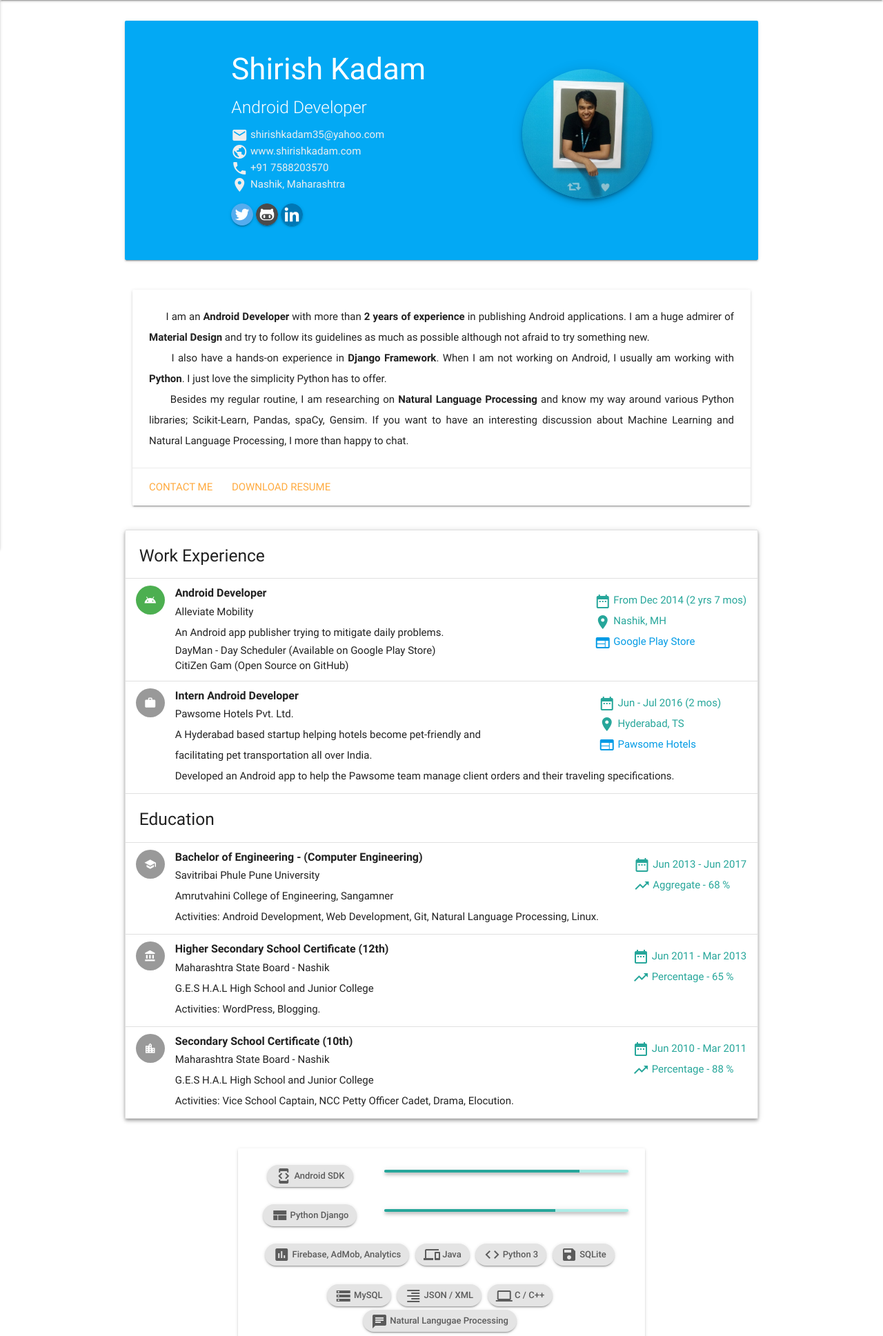
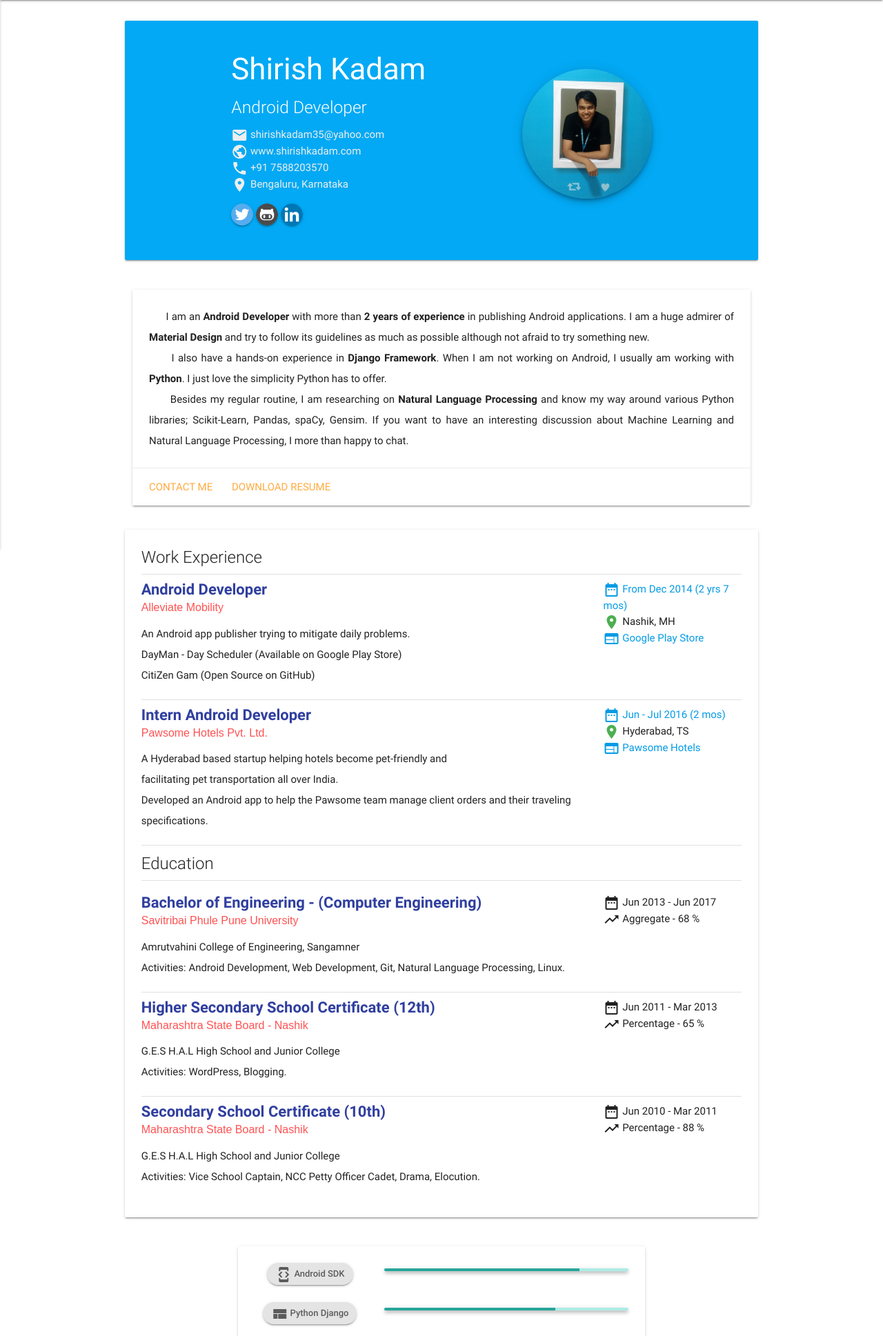
Before and after one commit to 5hirish/django_5hirish, a Django app: page /me/ in a window 1280 px wide. Shown: the part 64-2001 px from the top of the page at 69% size. Run offline with Django 3.2, Linux system fonts and the light colour scheme; some libraries are stand-ins or nearby versions.

Commit message:
Fixed the Work and Education card

```diff
--- a/me/templates/resume.html
+++ b/me/templates/resume.html
@@ -22,7 +22,7 @@
                             <li><a class="grey-text text-lighten-3" href="mailto:shirishkadam35@yahoo.com"><i class="material-icons">email</i> shirishkadam35@yahoo.com</a></li>
                             <li><a class="grey-text text-lighten-3" href="https://shirishkadam.com/" target="_blank"><i class="material-icons">public</i> www.shirishkadam.com</a></li>
                             <li><a class="grey-text text-lighten-3" href="tel:+917588203570"><i class="material-icons">phone</i> +91 7588203570</a></li>
-                            <li><a class="grey-text text-lighten-3" href="https://goo.gl/maps/7A936nACSND2" target="_blank"><i class="material-icons">room</i> Nashik, Maharashtra</a></li>
+                            <li><a class="grey-text text-lighten-3" href="https://goo.gl/maps/h2t8Y7ApjCC2" target="_blank"><i class="material-icons">room</i> Bengaluru, Karnataka</a></li>
                         </ul>
                         <a href="https://twitter.com/5hirish" target="_blank"><img src="{% get_static_prefix %}img/twitter.png" class="circle z-depth-1"></a>
                         <a href="https://github.com/5hirish" target="_blank"><img src="{% get_static_prefix %}img/github.png" class="circle z-depth-1"></a>
@@ -63,7 +63,7 @@
                     I more than happy to chat.</p>
             </div>
             <div class="card-action">
-              <a href="#">Contact Me</a>
+              <a href="#contact_me">Contact Me</a>
               <a href="#">Download Resume</a>
             </div>
         </div>
@@ -73,84 +73,105 @@
 
 <!------------------- Work and Education ------------------>
 
+<div class="row">
+    <div class="s12 m12 l12">
+        <div class="card">
+            <div class="card-content">
+
+                <span class="card-title">Work Experience</span>
+
+                <div class="divider"style="margin-bottom: 10px"></div>
 
                     <div class="row">
-    <ul class="collection with-header z-depth-2">
+                        <div class="col s12 m8 l9">
+                            <h3 style="font-size: 22px; color: #303F9F; margin-bottom: 5px; margin-top: 0"><b>Android Developer</b></h3>
+                            <h4 style="font-size: 16px; color: #FF5252; margin-top: 0">Alleviate Mobility</h4>
+                            <p>An	Android	app	publisher	trying	to	mitigate	daily	problems.<br>
+                            DayMan - Day Scheduler (Available on Google	Play Store)<br>
+                            CitiZen	Gam (Open Source on	GitHub)</p>
 
-        <li class="collection-header"><h5>Work Experience</h5></li>
+                        </div>
+                        <div class="col s12 m4 l3">
+                            <a class=""><i class="material-icons teak">date_range</i> From Dec 2014 (2 yrs 7 mos) <br></a>
+                            <i class="material-icons green-text">location_on</i> Nashik, MH <br>
+                            <a href="https://play.google.com/store/apps/dev?id=5860660234681628777" target="_blank"><i class="material-icons">web</i> Google Play Store</a>
+                        </div>
+                    </div>
 
-        <li class="collection-item avatar">
-            <i class="material-icons circle green">android</i>
-            <span class="title"><b>Android Developer</b></span>
-            <p>Alleviate Mobility<br>
-             An	Android	app	publisher	trying	to	mitigate	daily	problems.
-            <ul>
-                <li>DayMan - Day Scheduler (Available on Google	Play Store)</li>
-                <li>CitiZen	Gam (Open Source on	GitHub)<li>
-            </ul>
-            <p class="secondary-content">
-                <i class="material-icons">date_range</i> From Dec 2014 (2 yrs 7 mos) <br>
-                <i class="material-icons">location_on</i> Nashik, MH <br>
-                <a href="https://play.google.com/store/apps/dev?id=5860660234681628777" target="_blank"><i class="material-icons">web</i> Google Play Store</a>
-            </p>
-        </li>
+                <div class="divider" style="margin-bottom: 10px"></div>
 
-        <li class="collection-item avatar">
-            <i class="material-icons circle">work</i>
-            <span class="title"><b>Intern Android Developer</b></span>
-            <p>Pawsome Hotels Pvt. Ltd.<br>
-             A Hyderabad based startup helping hotels become pet-friendly and <br>
+                    <div class="row">
+                        <div class="col s12 m8 l9">
+                            <h3 style="font-size: 22px; color: #303F9F; margin-bottom: 5px; margin-top: 0"><b>Intern Android Developer</b></h3>
+                            <h4 style="font-size: 16px; color: #FF5252; margin-top: 0">Pawsome Hotels Pvt. Ltd.</h4>
+                            <p>A Hyderabad based startup helping hotels become pet-friendly and <br>
                             facilitating pet transportation all over India.
-                <br>Developed an Android app to help the Pawsome team manage client orders and their traveling specifications.
-            </p>
-            <p class="secondary-content">
-                <i class="material-icons">date_range</i> Jun - Jul 2016 (2 mos) &nbsp &nbsp &nbsp &nbsp &nbsp <br>
-                <i class="material-icons">location_on</i> Hyderabad, TS <br>
+                            <br>Developed an Android app to help the Pawsome team manage client orders and their traveling specifications.</p>
+
+                        </div>
+                        <div class="col s12 m4 l3">
+                            <a class=""><i class="material-icons teak">date_range</i> Jun - Jul 2016 (2 mos) <br></a>
+                            <i class="material-icons green-text">location_on</i> Hyderabad, TS <br>
                             <a href="http://www.pawsomehotels.com" target="_blank"><i class="material-icons">web</i> Pawsome Hotels</a>
-            </p>
-        </li>
+                        </div>
+                    </div>
 
-        <li class="collection-header"><h5>Education</h5></li>
 
-        <li class="collection-item avatar">
-            <i class="material-icons circle">school</i>
-            <span class="title"><b>Bachelor of	Engineering	- (Computer	Engineering)</b></span>
-            <p>Savitribai Phule	Pune University<br>
-            Amrutvahini College of Engineering, Sangamner<br>
-            Activities: Android Development, Web Development, Git, Natural Language Processing, Linux.
-            </p>
-            <p class="secondary-content">
+                <div class="divider" style="margin-bottom: 10px"></div>
+
+                <span class="card-title">Education</span>
+
+                <div class="divider" style="margin-bottom: 20px"></div>
+
+                    <div class="row">
+                        <div class="col s12 m8 l9">
+                            <h3 style="font-size: 22px; color: #303F9F; margin-bottom: 5px; margin-top: 0"><b>Bachelor of	Engineering	- (Computer	Engineering)</b></h3>
+                            <h4 style="font-size: 16px; color: #FF5252; margin-top: 0">Savitribai Phule	Pune University</h4>
+                            <p>Amrutvahini College of Engineering, Sangamner<br>
+                            Activities: Android Development, Web Development, Git, Natural Language Processing, Linux.</p>
+
+                        </div>
+                        <div class="col s12 m4 l3">
                             <i class="material-icons">date_range</i> Jun 2013 - Jun 2017<br>
                             <i class="material-icons">trending_up</i> Aggregate - 68 % <br>
-            </p>
-        </li>
+                        </div>
+                    </div>
 
-        <li class="collection-item avatar">
-            <i class="material-icons circle">account_balance</i>
-            <span class="title"><b>Higher Secondary School Certificate (12th)</b></span>
-            <p>Maharashtra State Board - Nashik<br>
-            G.E.S H.A.L High School and Junior College<br>
-            Activities: WordPress, Blogging.
-            </p>
-            <p class="secondary-content">
+                <div class="divider" style="margin-bottom: 10px"></div>
+
+                    <div class="row">
+                        <div class="col s12 m8 l9">
+                            <h3 style="font-size: 22px; color: #303F9F; margin-bottom: 5px; margin-top: 0"><b>Higher Secondary School Certificate (12th)</b></h3>
+                            <h4 style="font-size: 16px; color: #FF5252; margin-top: 0">Maharashtra State Board - Nashik</h4>
+                            <p>G.E.S H.A.L High School and Junior College<br>
+                            Activities: WordPress, Blogging.</p>
+
+                        </div>
+                        <div class="col s12 m4 l3">
                             <i class="material-icons">date_range</i> Jun 2011 - Mar 2013<br>
                             <i class="material-icons">trending_up</i> Percentage - 65 % <br>
-            </p>
-        </li>
+                        </div>
+                    </div>
 
-        <li class="collection-item avatar">
-            <i class="material-icons circle">location_city</i>
-            <span class="title"><b>Secondary School	Certificate (10th)</b></span>
-            <p>Maharashtra State Board - Nashik<br>
-            G.E.S H.A.L High School and Junior College<br>
-            Activities:  Vice School Captain, NCC Petty Officer Cadet, Drama, Elocution.
-            </p>
-            <p class="secondary-content">
+                <div class="divider" style="margin-bottom: 10px"></div>
+
+                    <div class="row">
+                        <div class="col s12 m8 l9">
+                            <h3 style="font-size: 22px; color: #303F9F; margin-bottom: 5px; margin-top: 0"><b>Secondary School Certificate (10th)</b></h3>
+                            <h4 style="font-size: 16px; color: #FF5252; margin-top: 0">Maharashtra State Board - Nashik</h4>
+                            <p>G.E.S H.A.L High School and Junior College<br>
+                            Activities:  Vice School Captain, NCC Petty Officer Cadet, Drama, Elocution.</p>
+
+                        </div>
+                        <div class="col s12 m4 l3">
                             <i class="material-icons">date_range</i> Jun 2010 - Mar 2011<br>
                             <i class="material-icons">trending_up</i> Percentage - 88 % <br>
-            </p>
-        </li>
-    </ul>
+                        </div>
+                    </div>
+
+            </div>
+        </div>
+    </div>
 </div>
 
 
@@ -315,7 +336,7 @@
 <!------------------- Contact Me ------------------>
 
 
-<div class="row">
+<div class="row" id="contact_me">
     <div class="col s12 m12 l2"></div>
     <div class="col s12 m12 l8">
         <div class="row">
--- a/projects/templates/project.html
+++ b/projects/templates/project.html
@@ -6,7 +6,7 @@
 {% block body %}
 
 <div class="row">
-    <div class="col s12">
+    <div class="col s12 m12 s12">
         <div class="card">
             <div class="card-image">
                 <img src="{% get_static_prefix %}img/project/proj_0.jpg" class="materialboxed responsive-img">
--- a/static/css/style.css
+++ b/static/css/style.css
@@ -31,6 +31,20 @@ p.intro{
 
 .button-collapse {
   color: #26a69a;
+}
+
+h3.card-subtitle {
+  font-size: 25px;
+  margin-bottom: 0;
+  color: #303F9F;
+  font-family: 'Montserrat', sans-serif;
+}
+
+.card-content h4 {
+  font-size: 14px;
+  margin-top: 0;
+  color: #FF5252;
+  font-family: 'Montserrat', sans-serif;
 }
 
 img.slider-img {
--- a/templates/base.html
+++ b/templates/base.html
@@ -54,16 +54,21 @@
     <div class="container">
         <div class="row">
             <div class="col l6 m12 s12">
-                <h5 class="white-text">Shirish Kadam</h5>
-                <p class="grey-text text-lighten-4">Android Developer<br>Django Developer</p>
+                <h5 class="white-text">Shirish Sharad Kadam</h5>
+
+                <p class="grey-text text-lighten-4">
+                    "ALL GLORY COMES FROM DARING TO BEGIN."<br>
+                    Android Developer, Django Developer<br>
+                    Natural Language Processing
+                </p>
 
             </div>
             <div class="col l4 offset-l2 s12">
                 <h5 class="white-text">Join Me</h5>
                 <ul>
-                    <li><a class="grey-text text-lighten-3" href="#!"><img src="{% get_static_prefix %}img/github.png"> Github</a></li>
-                    <li><a class="grey-text text-lighten-3" href="#!"><img src="{% get_static_prefix %}img/linkedin.png"> LinkedIn</a></li>
-                    <li><a class="grey-text text-lighten-3" href="#!"><img src="{% get_static_prefix %}img/twitter.png"> Twitter</a></li>
+                    <li><a class="grey-text text-lighten-3" href="#!"><img style="vertical-align:middle; margin-bottom:5px" src="{% get_static_prefix %}img/github.png"> Github</a></li>
+                    <li><a class="grey-text text-lighten-3" href="#!"><img style="vertical-align:middle; margin-bottom:5px" src="{% get_static_prefix %}img/linkedin.png"> LinkedIn</a></li>
+                    <li><a class="grey-text text-lighten-3" href="#!"><img style="vertical-align:middle; margin-bottom:5px" src="{% get_static_prefix %}img/twitter.png"> Twitter</a></li>
                 </ul>
             </div>
         </div>
```
Also changed, not shown: projects/templates/add_project.html (+6 -6 lines). Lines whose indentation alone changed are shown as unchanged.
